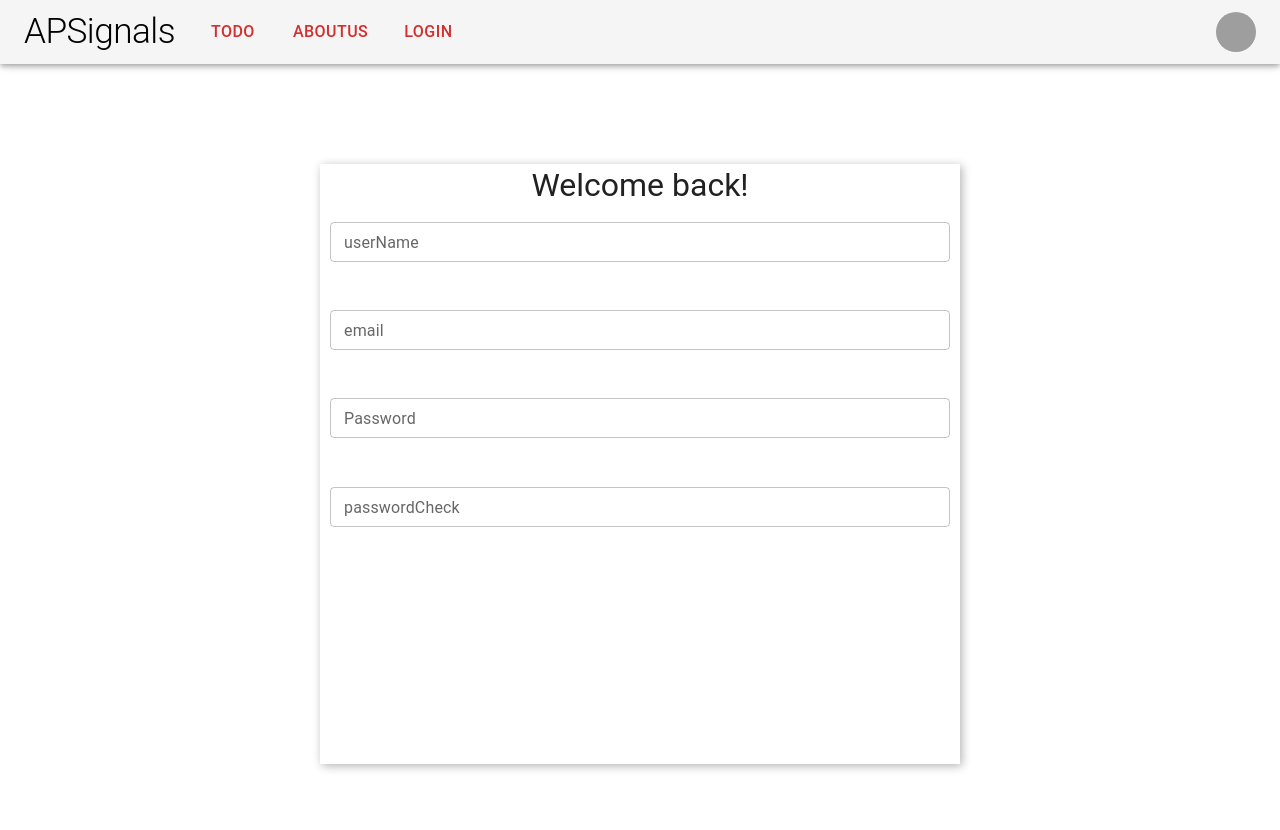
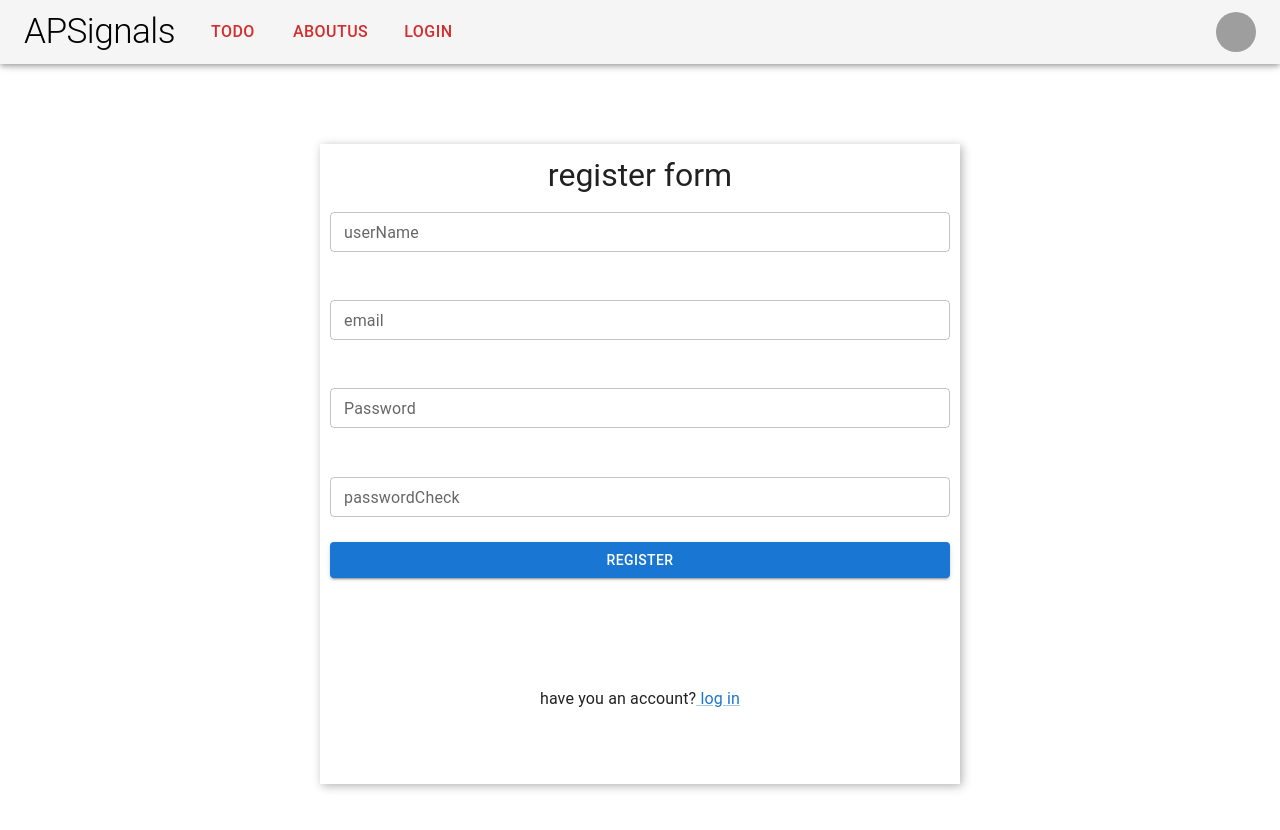
Before and after one commit to pouryaghazizadeh/redux-toolkit-react, a React (Create React App) app in the folder Frontend/: page /register in a window 1280 px wide. Shown: the top 830 px of the page. Built offline with nearby package versions, Linux system fonts and the light colour scheme; grey boxes are pictures that could not be loaded.

Commit message:
register style

```diff
--- a/Frontend/src/components/Button/PrimaryBtn.js
+++ b/Frontend/src/components/Button/PrimaryBtn.js
@@ -1,9 +1,16 @@
 import { Button } from "@mui/material"
 import { Link as RouterLink } from "react-router-dom";
-function PrimaryButton({value,to,type}) {
+function PrimaryButton({Info}) {
+  const { name, to, type, sx } = Info;
     return (
-      <Button component={RouterLink} variant="contained" type={type} to={to}>
-        {value}
+      <Button
+        sx={sx}
+        component={RouterLink}
+        variant="contained"
+        type={type}
+        to={to}
+      >
+        {name}
       </Button>
     );
 }
--- a/Frontend/src/pages/login/Login.js
+++ b/Frontend/src/pages/login/Login.js
@@ -21,6 +21,7 @@ function Login() {
       setEmail(e.target.value);
     },
   };
+  // info group password
   const InfoPassword = {
     type: "password",
     size: "small",
@@ -31,6 +32,13 @@ function Login() {
       setPassword(e.target.value);
     },
   };
+  // info button
+  const InfoBtn = {
+    to:"/",
+    name:"submit",
+    type:"submit"
+
+  }
   return (
     <Container
       component="main"
@@ -65,7 +73,7 @@ function Login() {
           fullWidth
           sx={{
             // background: "blue",
-            height: { xs: "55%", sm: "70%",md:"65%" },
+            height: { xs: "55%", sm: "70%", md: "65%" },
           }}
         >
           <Box
@@ -75,7 +83,7 @@ function Login() {
               padding: "0px 10px 0px 10px",
               height: {
                 xs: "80%",
-                sm:"40vh",
+                sm: "40vh",
               },
               // background: "green",
               justifyContent: "space-between",
@@ -83,7 +91,7 @@ function Login() {
           >
             <Input Info={InfoEmail} />
             <Input Info={InfoPassword} />
-            <PrimaryButton value="Submit" to="/" type="submit" />
+            <PrimaryButton Info={InfoBtn} />
           </Box>
         </FormControl>
         <Typography align="center" sx={{ marginTop: "10px" }}>
--- a/Frontend/src/pages/register/Register.js
+++ b/Frontend/src/pages/register/Register.js
@@ -21,23 +21,26 @@ function Register() {
 
   // style and info for props to components
   // user info
-  const InfoUser = {
+  const InfoUser ={
     type: "text",
     size: "small",
     label: "userName",
     sx: { margin: "15px 0px 0px 0px" },
-    event:(e) => {setUserName(e.target.value)}
+    event: (e) => {
+      setUserName(e.target.value);
+    },
   };
 
   const InfoEmail = {
-    type: "email",
-    size: "small",
+    type: "email" ,
+    size: "small" ,
     label: "email",
-    sx: { margin: "15px 0px 0px 0px" },
+    sx: { margin:"15px 0px 0px 0px"},
     event: (e) => {
-     setEmail(e.target.value);
+      setEmail(e.target.value);
     },
   };
+
   const InfoPassword = {
     type: "password",
     size: "small",
@@ -53,8 +56,15 @@ function Register() {
     label: "passwordCheck",
     sx: { margin: "15px 0px 0px 0px" },
     event: (e) => {
-     setCheckPassword(e.target.value);
+      setCheckPassword(e.target.value);
     },
+  };
+  // info button
+  const InfoBtn = {
+    to: "/",
+    name: "register",
+    type: "submit",
+    sx:{margin:"25px 0px 0px 0px"}
   };
 
   return (
@@ -72,7 +82,7 @@ function Register() {
         component="section"
         sx={{
           width: { xs: "100vw", sm: "80vw", md: "50vw" },
-          height: { xs: "95vh", sm: "80vh", md: "75vh" },
+          height: { xs: "95vh", sm: "85vh", md: "80vh" },
           boxShadow: " 2px 2px 9px rgba(0, 0, 0, 0.3)",
           display: "flex",
           flexDirection: "column",
@@ -83,20 +93,26 @@ function Register() {
         <Typography
           variant="h5"
           align="center"
-          sx={{ fontSize: { xs: "1rem", sm: "1.7rem", md: "2rem" } }}
+          sx={{ fontSize: { xs: "1.3rem", sm: "1.7rem", md: "2rem" },
+        margin:"10px 0px 0px 0px"
+        }}
         >
-          Welcome back!
+          register form
         </Typography>
-        <FormControl>
+        <FormControl fullWidth sx={{ padding: "0px 10px 0px 10px" ,
+        height: "60vh",
+
+      }}>
           <Box
             sx={{
               display: "flex",
               flexDirection: "column",
-              padding: "0px 10px 0px 10px",
               height: {
                 xs: "80%",
-                sm: "40vh",
+                sm: "50vh",
+                md:"40vh"
               },
+              width: "100%",
               // background: "green",
               justifyContent: "space-between",
             }}
@@ -106,47 +122,15 @@ function Register() {
             <Input Info={InfoPassword} />
             <Input Info={InfoPasswordCheck} />
           </Box>
-          {/* <PrimaryButton /> */}
+          <PrimaryButton Info={InfoBtn} />
         </FormControl>
+        <Typography align="center" sx={{ marginTop: "10px" }}>
+          have you an account?
+          <Link href="#">  log in</Link>
+        </Typography>
       </Box>
     </Container>
   );
 }
 
 export default Register;
-
-
-
-//  <main>
-//       <form>
-//         <input
-//           type="text"
-//           placeholder="userName"
-//           onChange={(e) => {
-//             setUserName(e.target.value);
-//           }}
-//         />
-//         <input
-//           type="text"
-//           placeholder="email"
-//           onChange={(e) => {
-//             setEmail(e.target.value);
-//           }}
-//         />
-//         <input
-//           type="password"
-//           placeholder="password"
-//           onChange={(e) => {
-//             setPassword(e.target.value);
-//           }}
-//         />
-//         <input
-//           type="password"
-//           placeholder="passwordCheck"
-//           onChange={(e) => {
-//             setCheckPassword(e.target.value);
-//           }}
-//         />
-//         <button>register</button>
-//       </form>
-//     </main>
```
